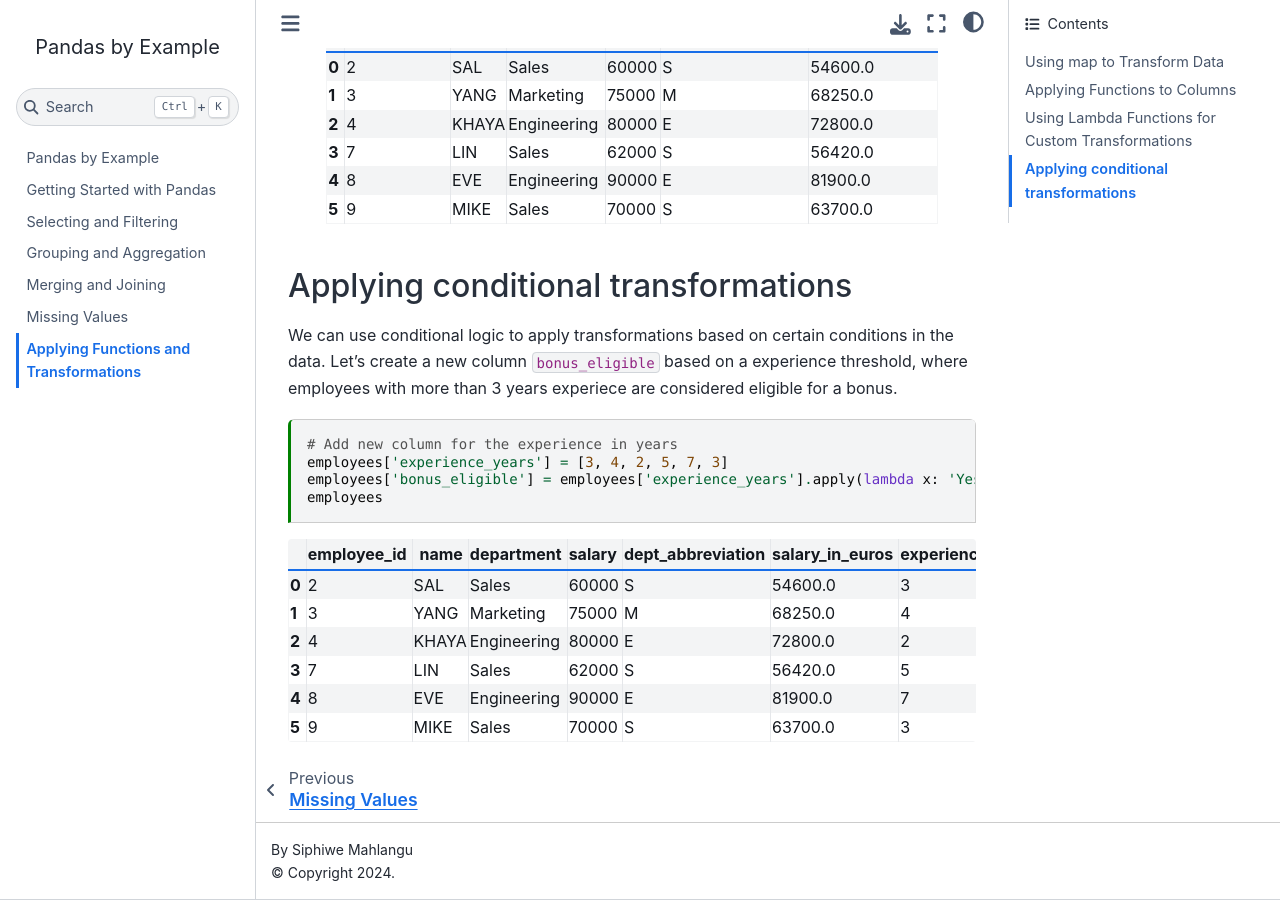
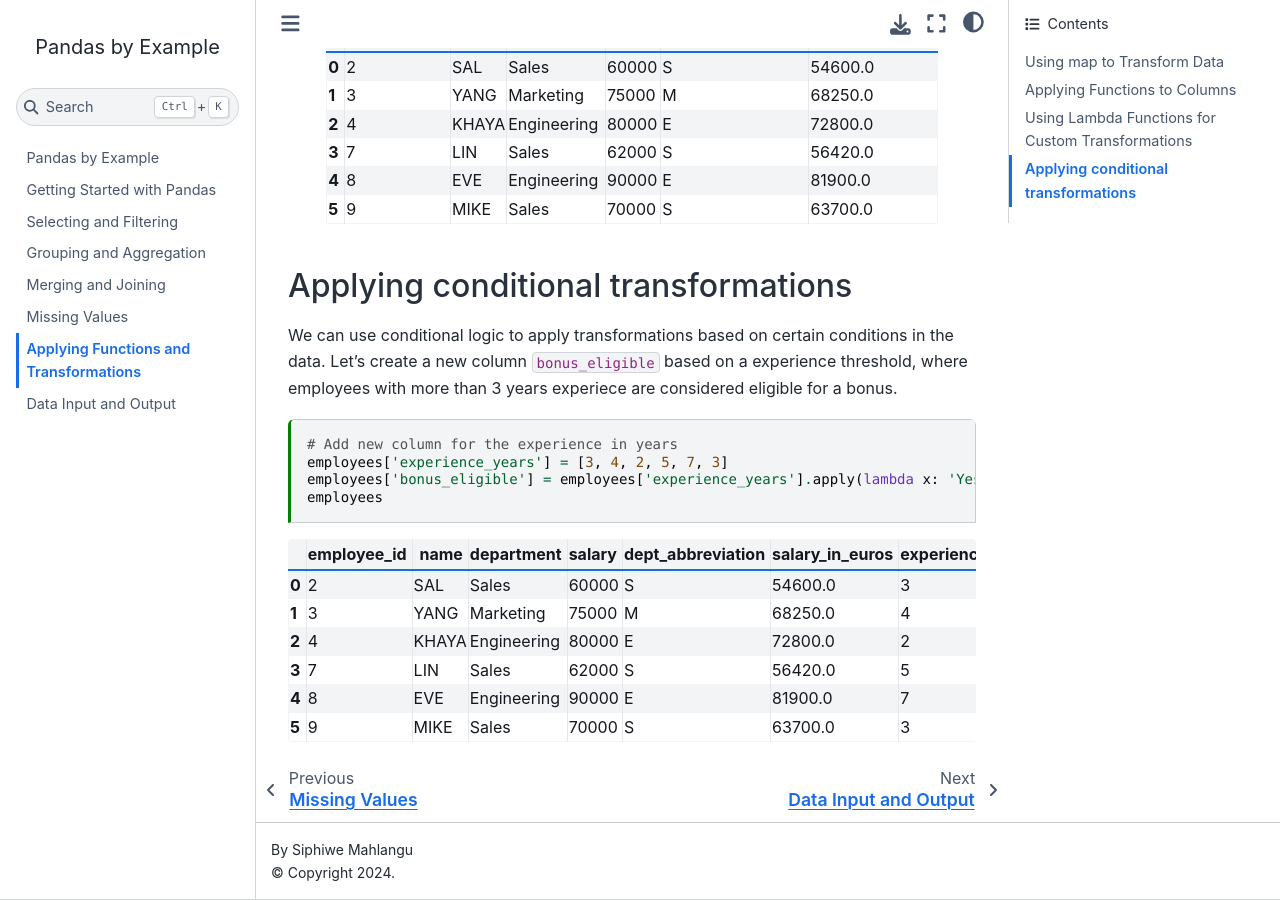
Before and after one commit to TheAbstract/pandas-by-example, a Jupyter Book: the page built from functions-and-transformations.ipynb, in a window 1280 px wide and 900 px high, scrolled down 2274 px. Built offline with Jupyter Book 1.0.4 settings and Sphinx 7.4.7 and the Sphinx Book theme 1.1.4, drawn with Linux system fonts in a browser that asks for light colours.

Commit message:
feat: add data input/output examples.

```diff
--- a/_toc.yml
+++ b/_toc.yml
@@ -10,3 +10,4 @@ chapters:
 - file: merging-and-joining
 - file: missing-values
 - file: functions-and-transformations
+- file: data-input-output
```
Also changed, not shown: data-input-output.ipynb (added).
